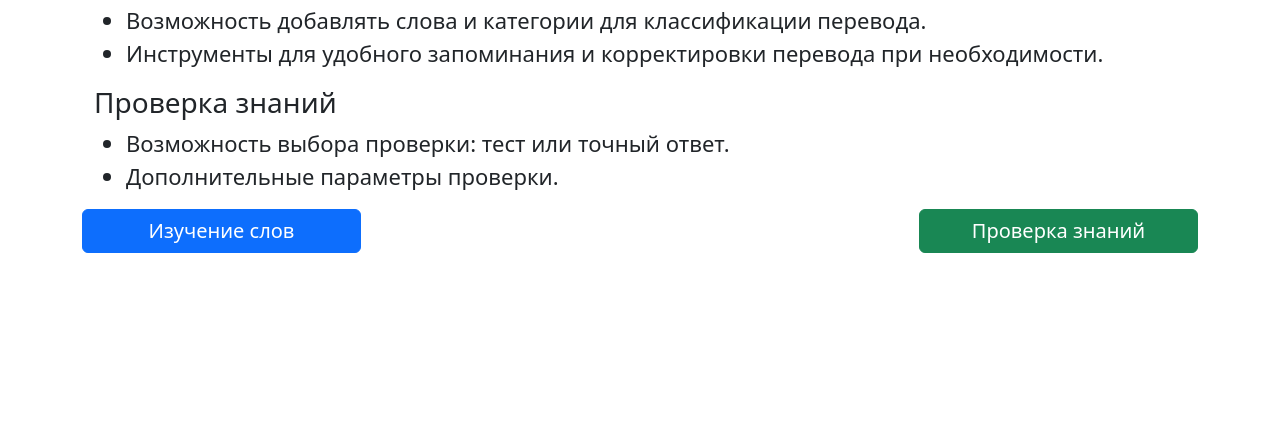
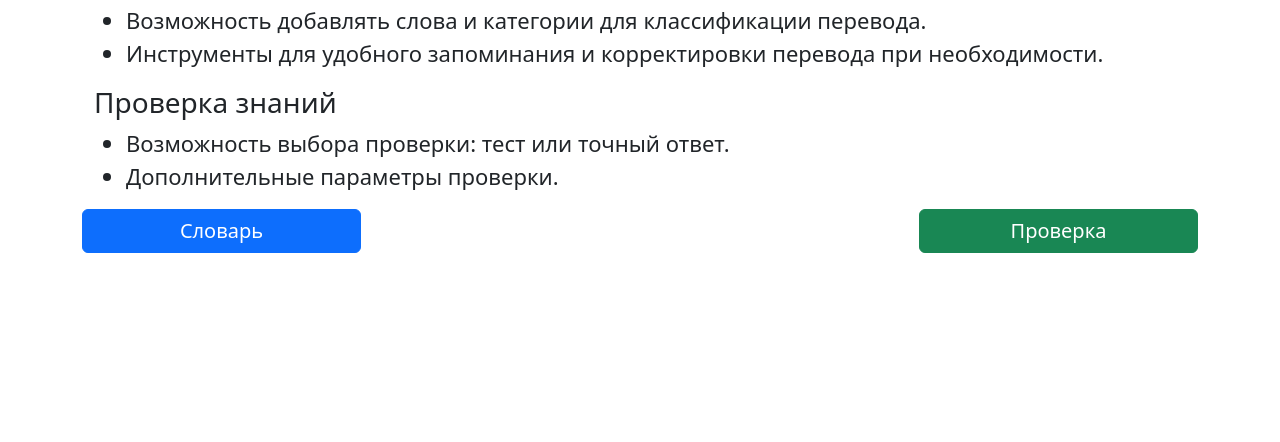
Before and after one commit to RozhkovAndrew/LEWs, a Flask app: page / in a window 1280 px wide. Shown: the part 289-731 px from the top of the page. Run offline with Flask 3, Linux system fonts and the light colour scheme; some libraries are stand-ins or nearby versions.

Commit message:
сократил названия кнопок

```diff
--- a/myapp/templates/index.html
+++ b/myapp/templates/index.html
@@ -22,10 +22,10 @@
 
         <div class="d-flex justify-content-between align-items-center mb-3">
             <div class="d-flex gap-2 w-25">
-                <a href="{{ url_for('words') }}" class="btn btn-primary" style="font-size: 20px; width: 100%;">Изучение слов</a>
+                <a href="{{ url_for('words') }}" class="btn btn-primary" style="font-size: 20px; width: 100%;">Словарь</a>
             </div>
             <div class="d-flex gap-2 w-25">
-                <a href="{{ url_for('checkup') }}" class="btn btn-success" style="font-size: 20px; width: 100%;">Проверка знаний</a>
+                <a href="{{ url_for('checkup') }}" class="btn btn-success" style="font-size: 20px; width: 100%;">Проверка</a>
             </div>
         </div>
 
```
